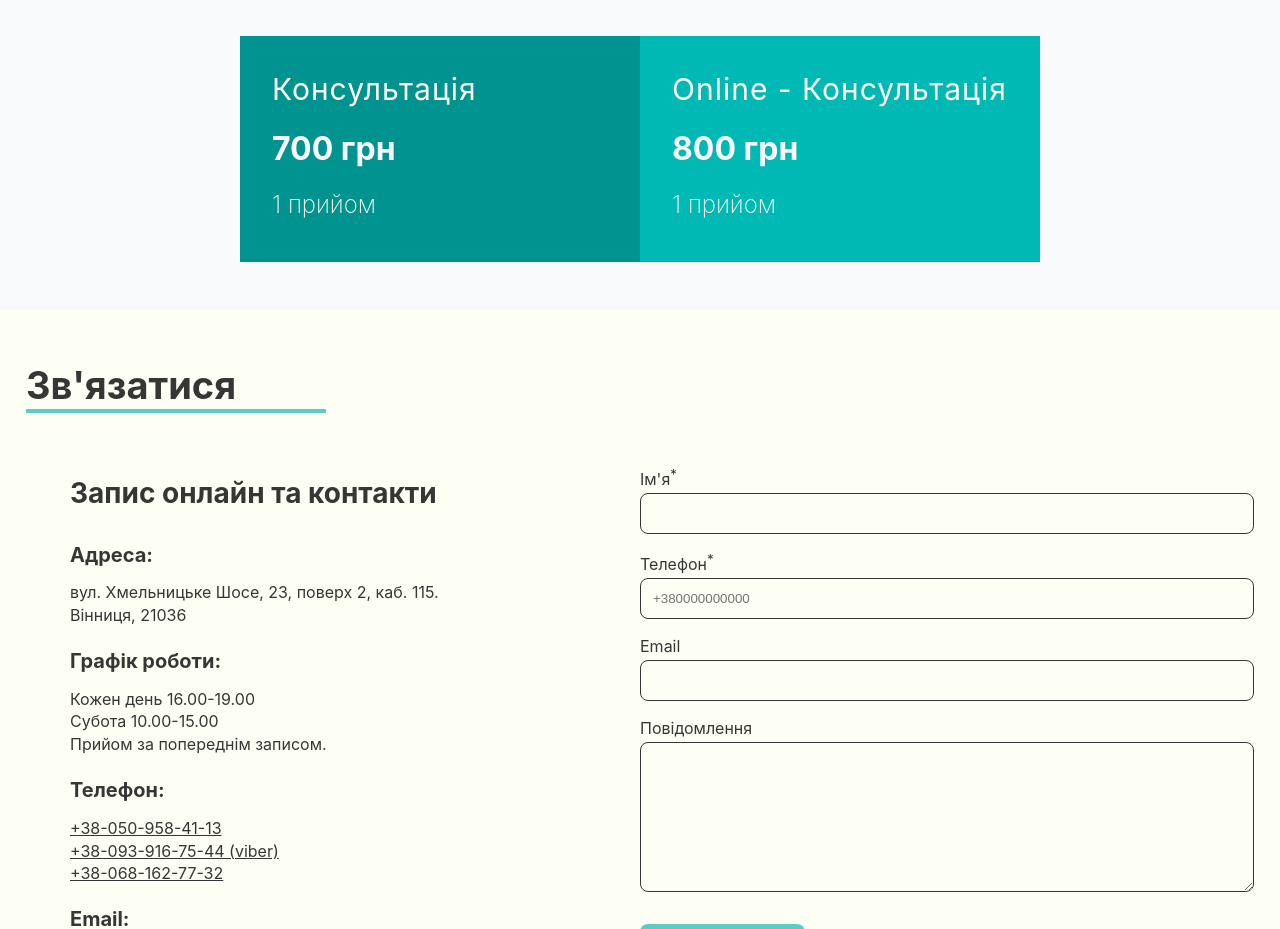
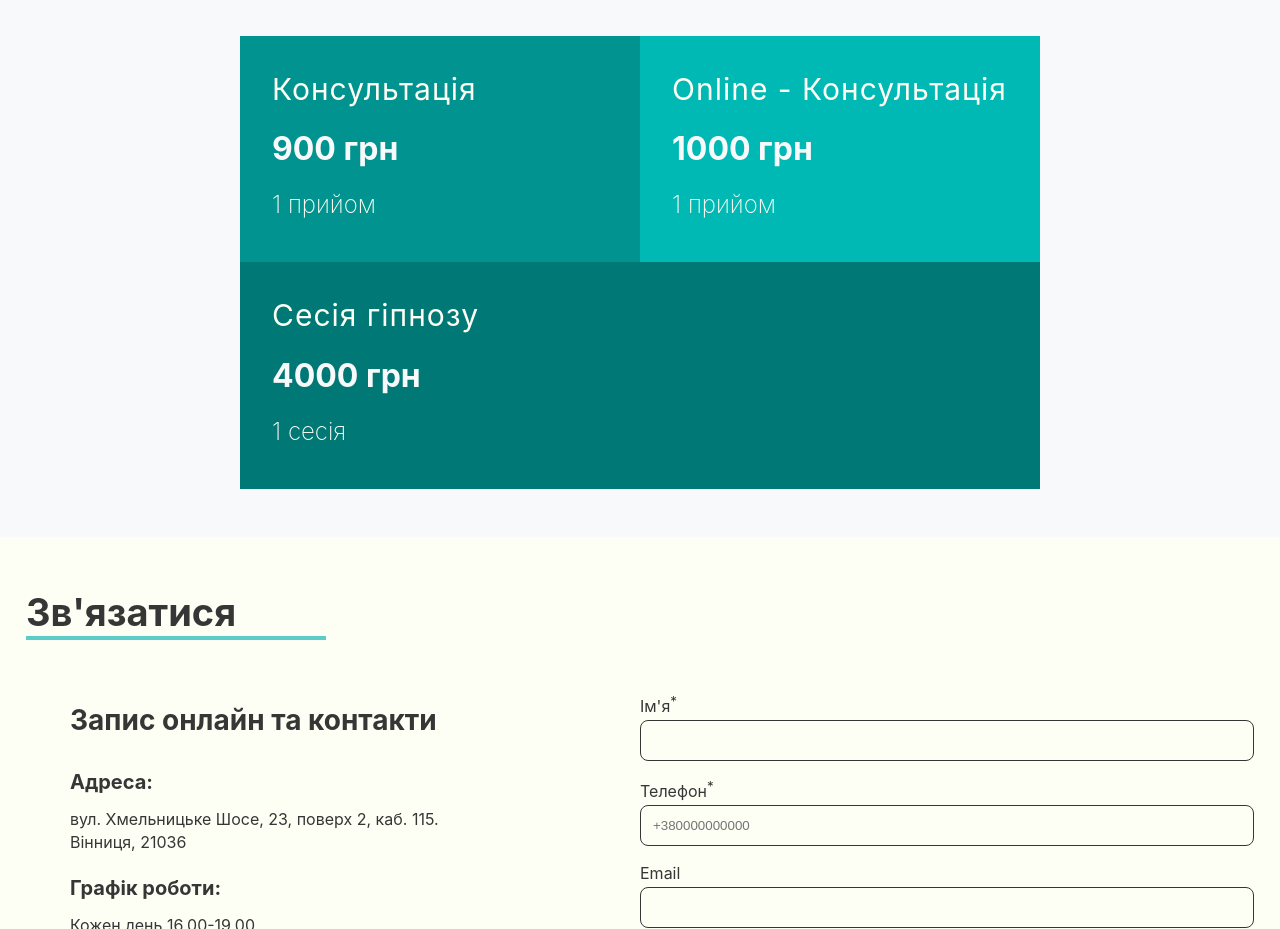
Before and after one commit to Shperung/psychology, a Next.js app: page / in a window 1280 px wide. Shown: the part 4380-5309 px from the top of the page. Built offline with nearby package versions, Linux system fonts and the light colour scheme.

Commit message:
change price

```diff
--- a/content/index.content.tsx
+++ b/content/index.content.tsx
@@ -378,7 +378,7 @@ export default function IndexContent(props) {
               <h3 className={styles.price_h3}>
                 <Trans lang={lang}>Консультація</Trans>
               </h3>
-              <b className={styles.price_summ}>700 грн</b>
+              <b className={styles.price_summ}>900 грн</b>
               <h4 className={styles.price_h4}>
                 1 <Trans lang={lang}>прийом</Trans>
               </h4>
@@ -387,9 +387,20 @@ export default function IndexContent(props) {
               <h3 className={styles.price_h3}>
                 Online - <Trans lang={lang}>Консультація</Trans>
               </h3>
-              <b className={styles.price_summ}>800 грн</b>
+              <b className={styles.price_summ}>1000 грн</b>
               <h4 className={styles.price_h4}>
                 1 <Trans lang={lang}>прийом</Trans>
+              </h4>
+            </article>
+          </div>
+          <div className={styles.price_wrap}>
+            <article className={styles.price_article_full}>
+              <h3 className={styles.price_h3}>
+                <Trans lang={lang}>Cесія гіпнозу</Trans>
+              </h3>
+              <b className={styles.price_summ}>4000 грн</b>
+              <h4 className={styles.price_h4}>
+                1 <Trans lang={lang}>сесія</Trans>
               </h4>
             </article>
           </div>
--- a/content/index.module.scss
+++ b/content/index.module.scss
@@ -667,6 +667,7 @@ $phone-min: 420px;
 
   @media (max-width: $phone-big) {
     width: 100%;
+    padding: 16px 22px;
   }
 
   &:first-child {
@@ -674,9 +675,24 @@ $phone-min: 420px;
   }
 }
 
+.price_article_full {
+  padding: 32px;
+  color: var(--color-white);
+  background-color: #007875;
+  width: 100%;
+
+  @media (max-width: $phone-big) {
+    padding: 16px 22px;
+  }
+}
+
 .price_summ {
   color: var(--color-light);
   font-size: 32px;
+
+  @media (max-width: $phone-big) {
+    font-size: 24px;
+  }
 }
 
 .price_h3 {
@@ -685,6 +701,11 @@ $phone-min: 420px;
   margin-bottom: 16px;
   font-weight: 400;
   letter-spacing: 1px;
+
+  @media (max-width: $phone-big) {
+    font-size: 24px;
+    margin-bottom: 8px;
+  }
 }
 
 .price_h4 {
@@ -694,6 +715,12 @@ $phone-min: 420px;
   padding-top: 8px;
   font-style: normal;
   font-weight: 200;
+
+  @media (max-width: $phone-big) {
+    font-size: 20px;
+    margin-bottom: 4px;
+    padding-top: 0px;
+  }
 }
 
 .anchor_contact {
--- a/trans/ru.json
+++ b/trans/ru.json
@@ -84,6 +84,7 @@
 	"Смуток": "Отчаяние",
 	"Злість": "Злость",
 	"Образа": "Обида",
+	"Cесія гіпнозу": "Сессия гипноза",
 	"Ми дбаємо про ваше здоров'я": "Мы заботимся о вашем здоровье",
 	"сесія": "сессия"
 }
```
